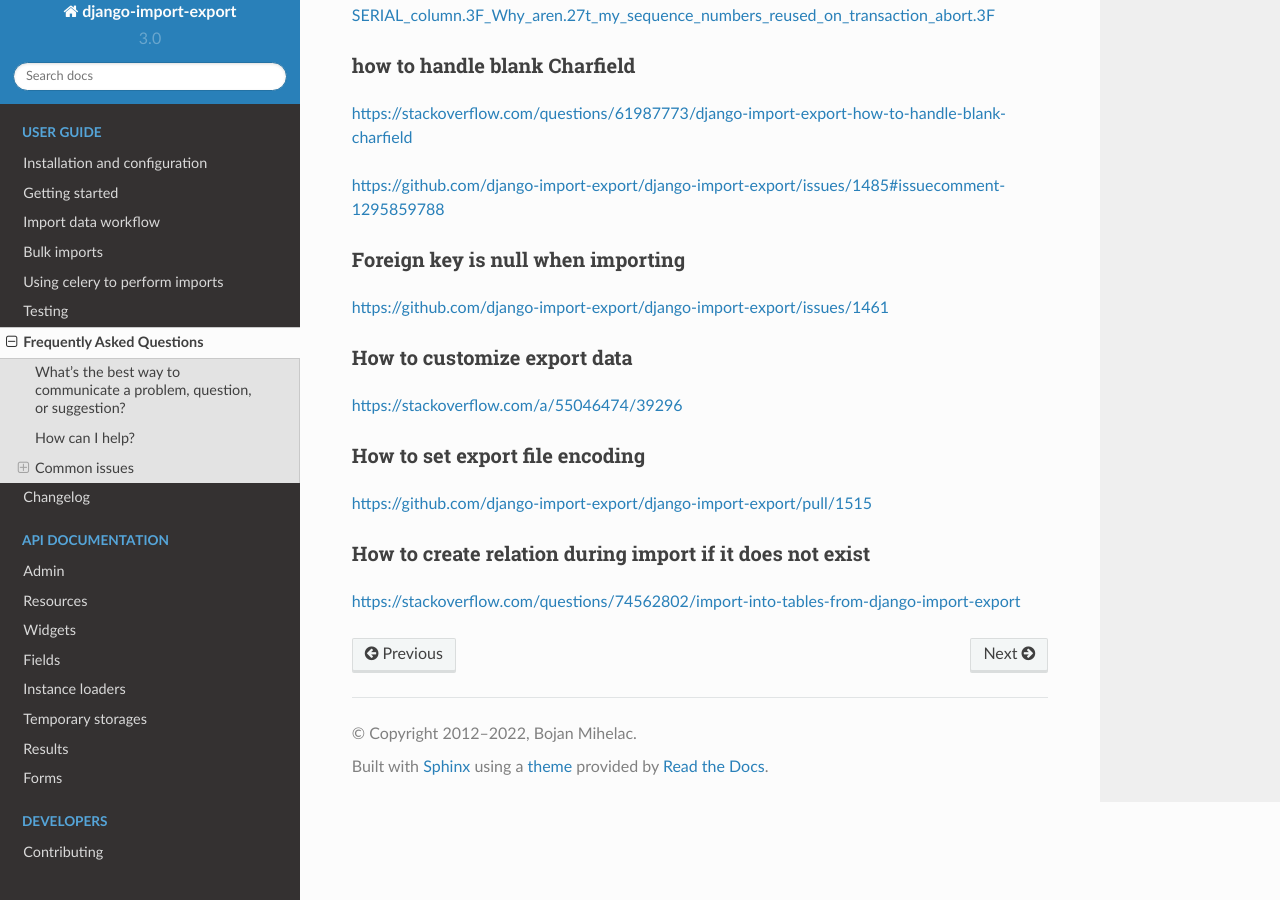
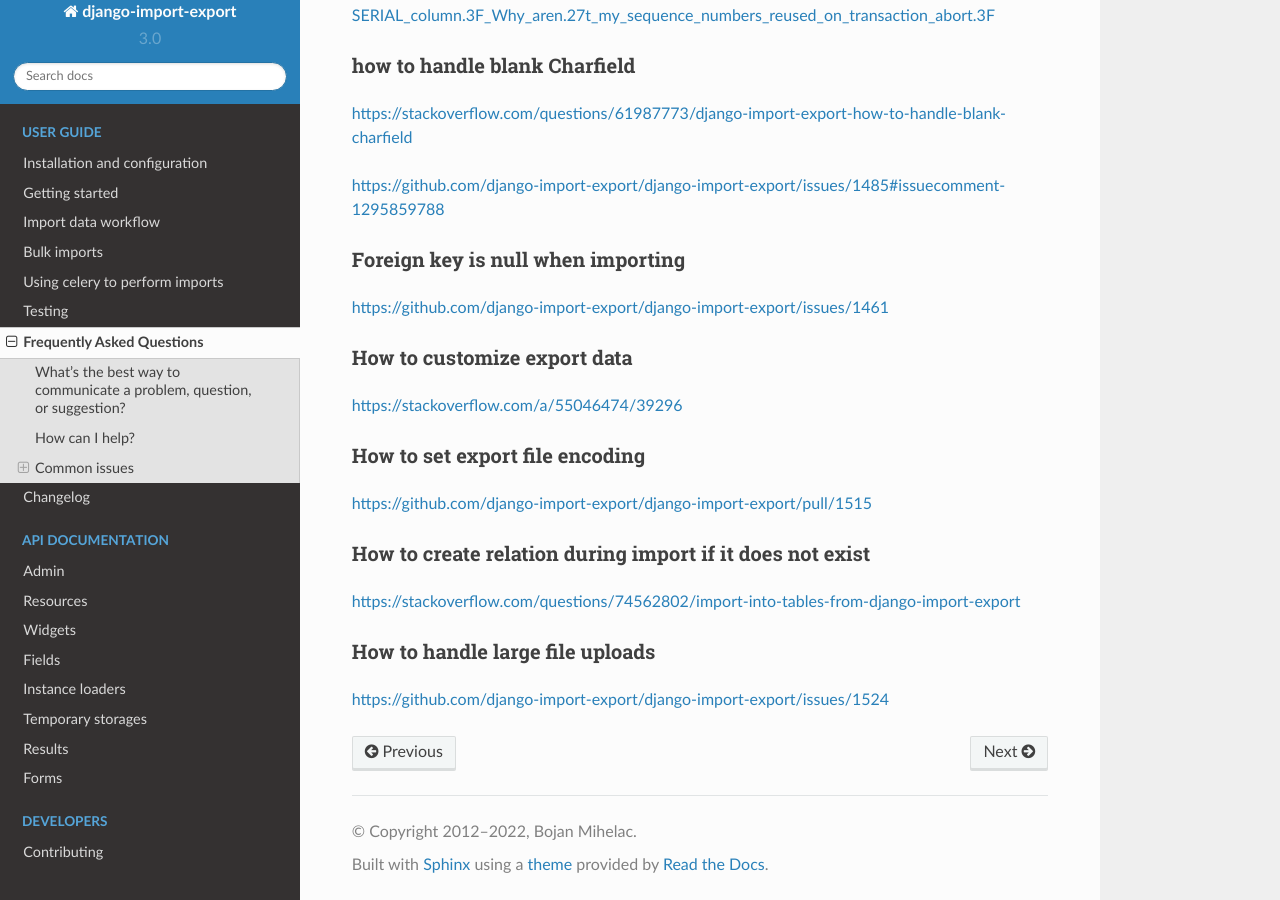
Before and after one commit to django-import-export/django-import-export, a Sphinx documentation site: the page built from docs/faq.rst, in a window 1280 px wide and 900 px high, scrolled down 3056 px. Built offline with Sphinx 7.4.7 and the Read the Docs theme 2.0.0, drawn with Linux system fonts in a browser that asks for light colours.

Commit message:
added faq entry

```diff
--- a/docs/faq.rst
+++ b/docs/faq.rst
@@ -151,3 +151,8 @@ How to create relation during import if it does not exist
 ---------------------------------------------------------
 
 https://stackoverflow.com/questions/74562802/import-into-tables-from-django-import-export
+
+How to handle large file uploads
+---------------------------------
+
+https://github.com/django-import-export/django-import-export/issues/1524
```
